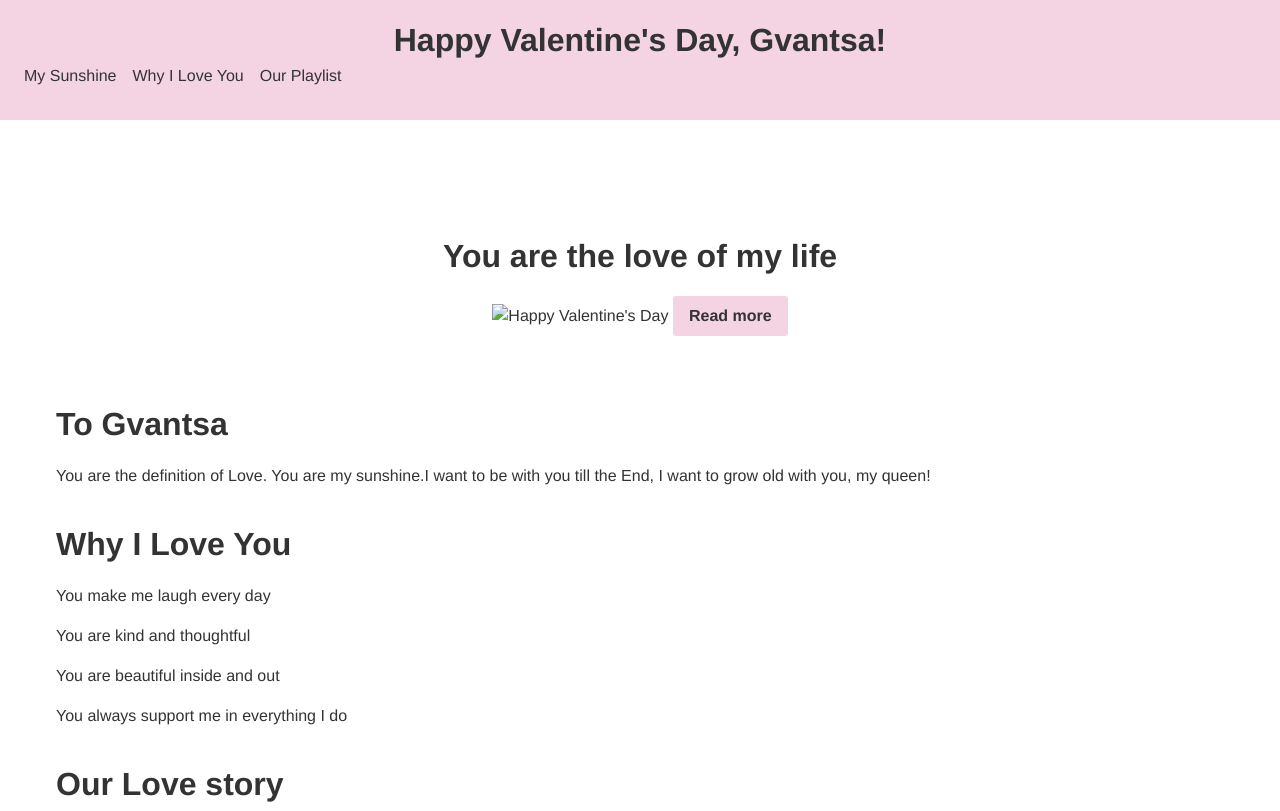
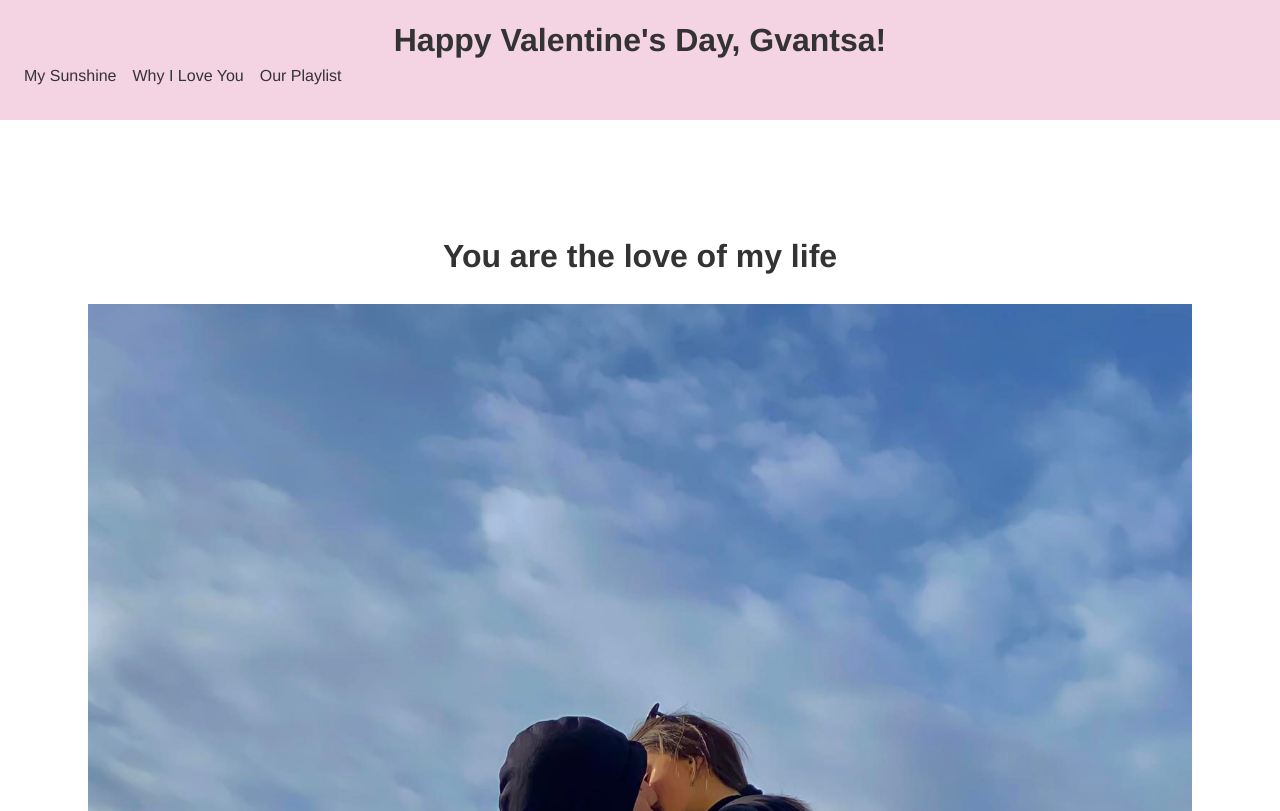
Before and after one commit to Dito572/Valentine, a plain HTML site: page index.html in a window 1280 px wide. Shown: the top 811 px of the page. Drawn offline with Linux system fonts and the light colour scheme; the site is published under a folder, as on GitHub Pages, so addresses that start at the root find nothing.

Commit message:
Update index.html

```diff
--- a/index.html
+++ b/index.html
@@ -20,7 +20,7 @@
   <main>
     <section id="hero">
       <h2>You are the love of my life</h2>
-      <img src='/DG.jpg' alt="Happy Valentine's Day">
+      <img src='DG.jpg' alt="Happy Valentine's Day">
       <a href="#love" class="button">Read more</a>
     </section>
 
```
